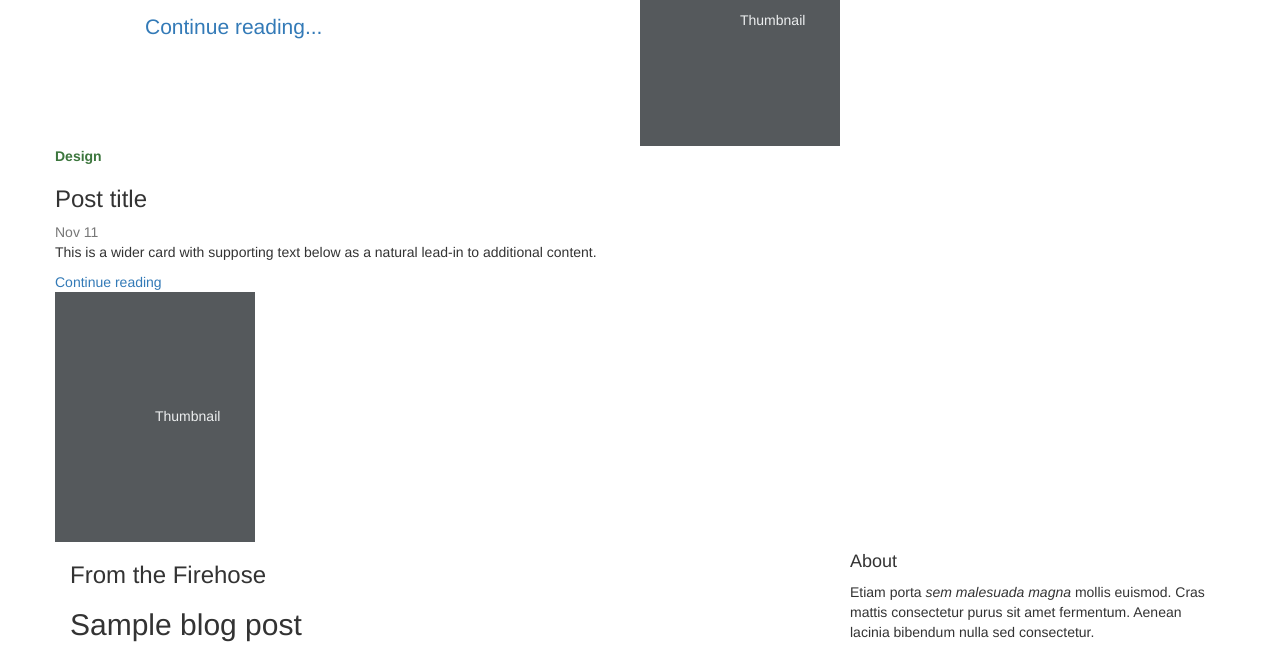
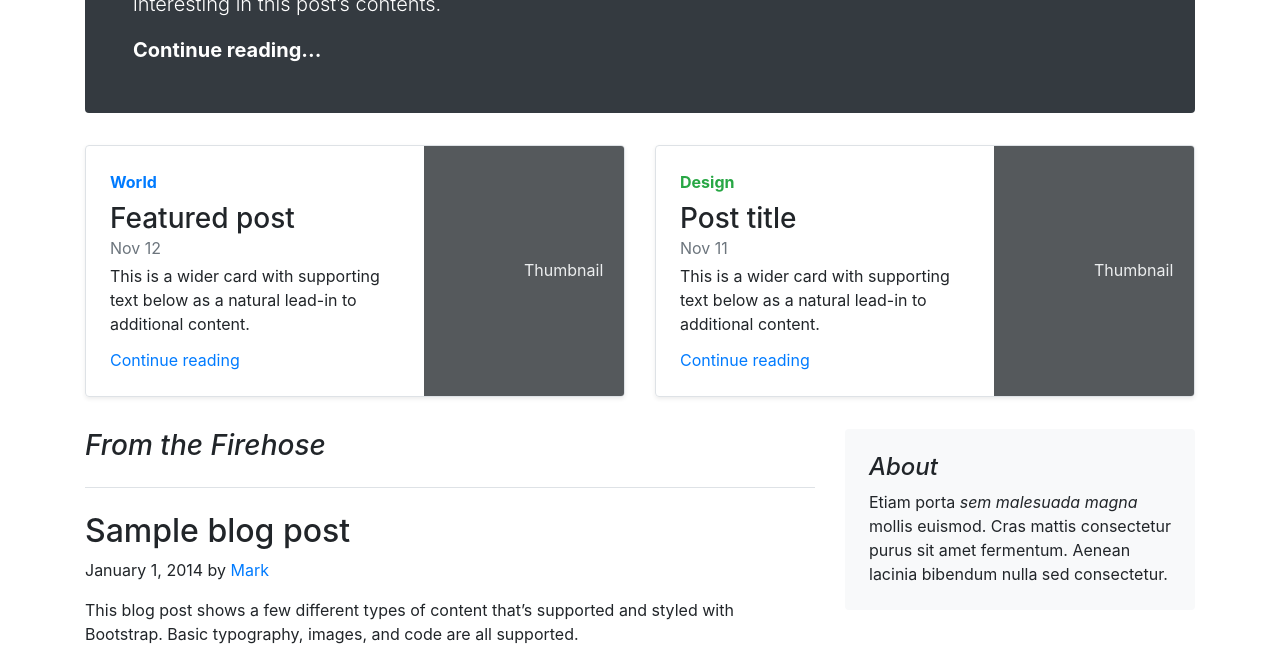
Before and after one commit to pclget/civilsociety, a plain HTML site: page index.html in a window 1280 px wide. Shown: the part 628-1275 px from the top of the page. Drawn offline with nearby package versions, Linux system fonts and the light colour scheme.

Commit message:
Update index.html

```diff
--- a/index.html
+++ b/index.html
@@ -1,12 +1,12 @@
 </head>
-<!-- Latest compiled and minified CSS -->
-<link rel="stylesheet" href="https://maxcdn.bootstrapcdn.com/bootstrap/3.3.7/css/bootstrap.min.css" integrity="sha384-BVYiiSIFeK1dGmJRAkycuHAHRg32OmUcww7on3RYdg4Va+PmSTsz/K68vbdEjh4u" crossorigin="anonymous">
+<!-- CSS only -->
+<link rel="stylesheet" href="https://stackpath.bootstrapcdn.com/bootstrap/4.5.0/css/bootstrap.min.css" integrity="sha384-9aIt2nRpC12Uk9gS9baDl411NQApFmC26EwAOH8WgZl5MYYxFfc+NcPb1dKGj7Sk" crossorigin="anonymous">
 
-<!-- Optional theme -->
-<link rel="stylesheet" href="https://maxcdn.bootstrapcdn.com/bootstrap/3.3.7/css/bootstrap-theme.min.css" integrity="sha384-rHyoN1iRsVXV4nD0JutlnGaslCJuC7uwjduW9SVrLvRYooPp2bWYgmgJQIXwl/Sp" crossorigin="anonymous">
+<!-- JS, Popper.js, and jQuery -->
+<script src="https://code.jquery.com/jquery-3.5.1.slim.min.js" integrity="sha384-DfXdz2htPH0lsSSs5nCTpuj/zy4C+OGpamoFVy38MVBnE+IbbVYUew+OrCXaRkfj" crossorigin="anonymous"></script>
+<script src="https://cdn.jsdelivr.net/npm/popper.js@1.16.0/dist/umd/popper.min.js" integrity="sha384-Q6E9RHvbIyZFJoft+2mJbHaEWldlvI9IOYy5n3zV9zzTtmI3UksdQRVvoxMfooAo" crossorigin="anonymous"></script>
+<script src="https://stackpath.bootstrapcdn.com/bootstrap/4.5.0/js/bootstrap.min.js" integrity="sha384-OgVRvuATP1z7JjHLkuOU7Xw704+h835Lr+6QL9UvYjZE3Ipu6Tp75j7Bh/kR0JKI" crossorigin="anonymous"></script>
 
-<!-- Latest compiled and minified JavaScript -->
-<script src="https://maxcdn.bootstrapcdn.com/bootstrap/3.3.7/js/bootstrap.min.js" integrity="sha384-Tc5IQib027qvyjSMfHjOMaLkfuWVxZxUPnCJA7l2mCWNIpG9mGCD8wGNIcPD7Txa" crossorigin="anonymous"></script>
 </style>
 /* stylelint-disable selector-list-comma-newline-after */
 
```
